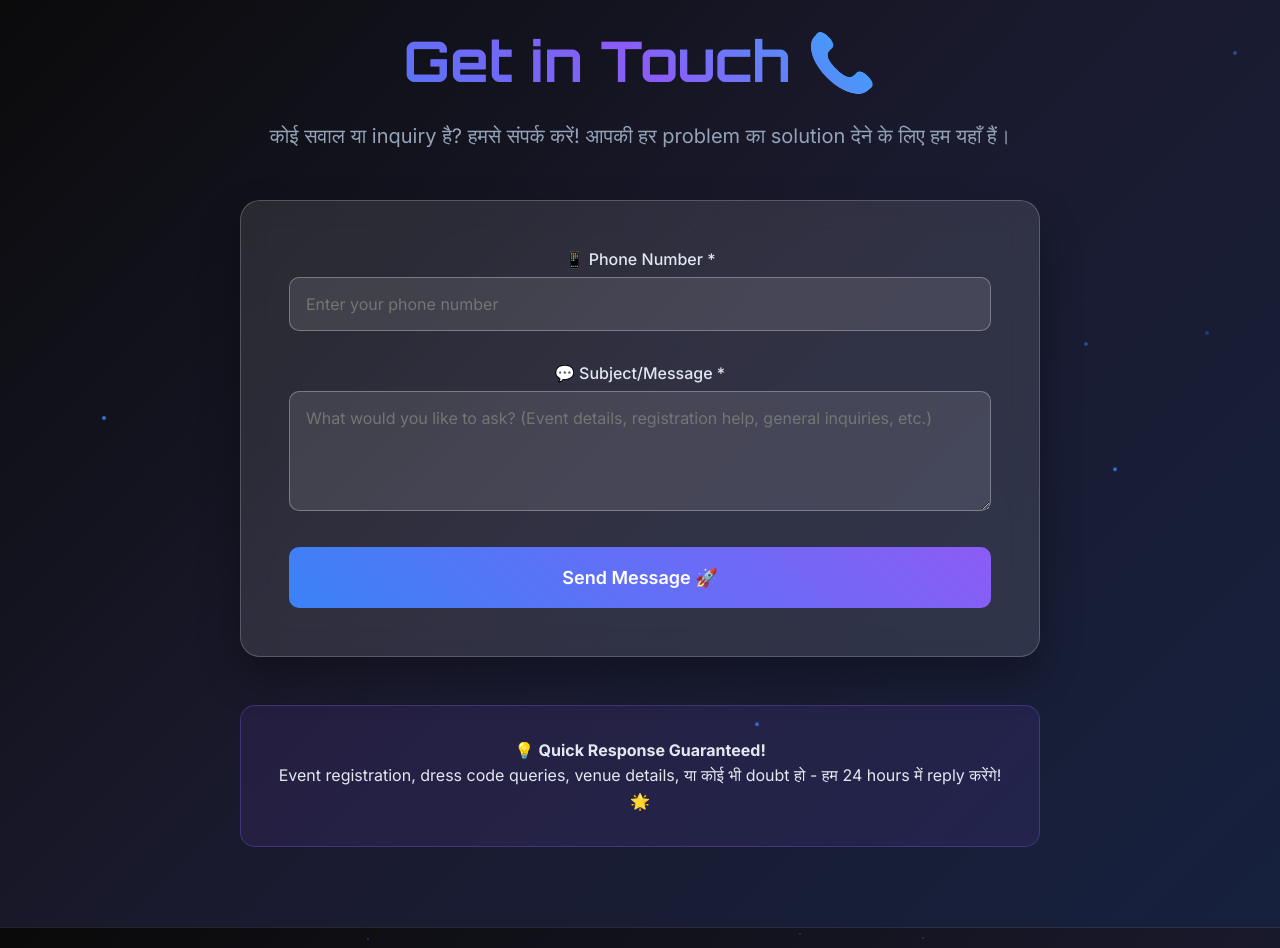
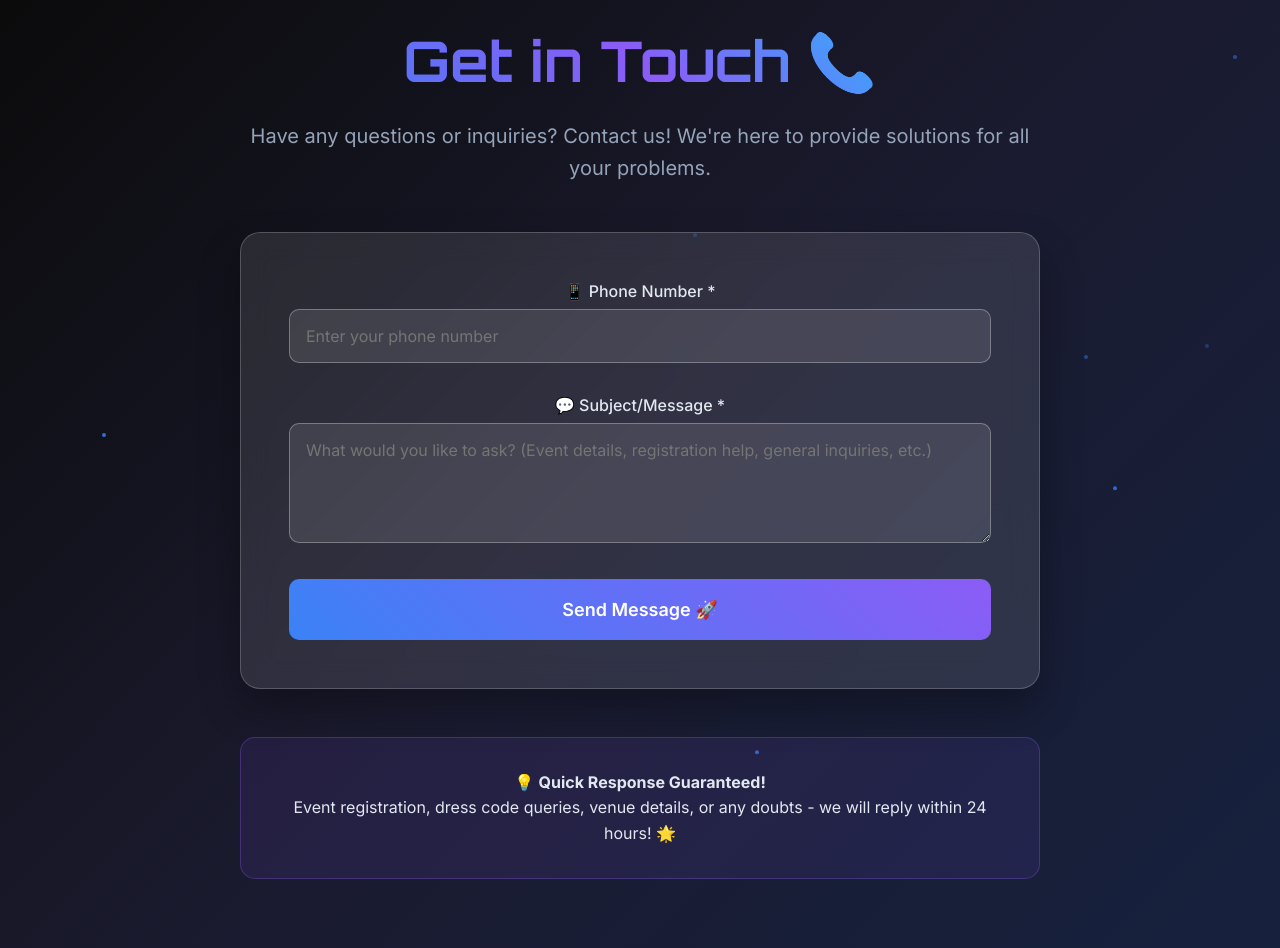
Before and after one commit to nxtman0z/freshers, a React (Create React App) app: page / in a window 1280 px wide. Shown: the part 3340-4288 px from the top of the page. Built offline with nearby package versions, Linux system fonts and the light colour scheme.

Commit message:
Update contact section text from Hindi to English

```diff
--- a/src/components/ContactSection.js
+++ b/src/components/ContactSection.js
@@ -199,7 +199,7 @@ const ContactSection = () => {
           transition={{ duration: 0.6, delay: 0.2 }}
           viewport={{ once: true }}
         >
-          कोई सवाल या inquiry है? हमसे संपर्क करें! आपकी हर problem का solution देने के लिए हम यहाँ हैं।
+          Have any questions or inquiries? Contact us! We're here to provide solutions for all your problems.
         </motion.p>
 
         {/* Contact Form */}
@@ -268,7 +268,7 @@ const ContactSection = () => {
             } : {}}
             whileTap={!isSubmitting ? { scale: 0.98 } : {}}
           >
-            {isSubmitting ? 'भेजा जा रहा है... ⏳' : 'Send Message 🚀'}
+            {isSubmitting ? 'Sending... ⏳' : 'Send Message 🚀'}
           </motion.button>
 
           {/* Status Messages */}
@@ -279,7 +279,7 @@ const ContactSection = () => {
               animate={{ opacity: 1, y: 0 }}
               transition={{ duration: 0.3 }}
             >
-              🎉 Message sent successfully! हम जल्दी ही आपसे contact करेंगे।
+              🎉 Message sent successfully! We will contact you soon.
             </motion.div>
           )}
 
@@ -290,7 +290,7 @@ const ContactSection = () => {
               animate={{ opacity: 1, y: 0 }}
               transition={{ duration: 0.3 }}
             >
-              ❌ कुछ गलत हुआ है। Please try again later.
+              ❌ Something went wrong. Please try again later.
             </motion.div>
           )}
         </motion.form>
@@ -317,8 +317,8 @@ const ContactSection = () => {
             lineHeight: '1.6',
           }}>
             💡 <strong>Quick Response Guaranteed!</strong><br />
-            Event registration, dress code queries, venue details, या कोई भी doubt हो -
-            हम 24 hours में reply करेंगे! 🌟
+            Event registration, dress code queries, venue details, or any doubts -
+            we will reply within 24 hours! 🌟
           </p>
         </motion.div>
       </div>
```
